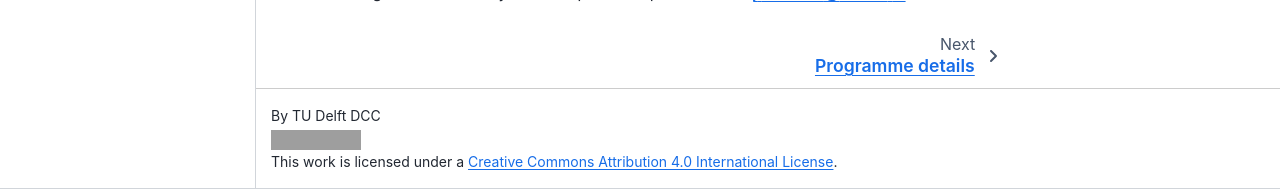
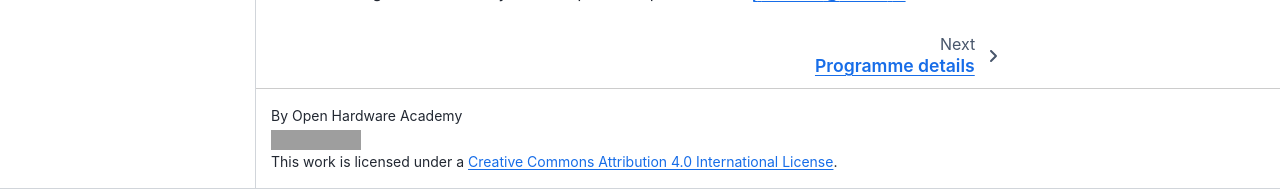
Before and after one commit to delftopenhardware/openhardware.academy, a Jupyter Book: the page built from docs/01_Welcome.md, in a window 1280 px wide and 1143 px high. Shown: the part 954-1143 px from the top of the window. Built offline with Jupyter Book 1.0.4 settings and Sphinx 7.4.7 and the Sphinx Book theme 1.1.4, drawn with Linux system fonts in a browser that asks for light colours; grey boxes are pictures that could not be loaded.

Commit message:
changed footer to open hardware academy

```diff
--- a/docs/_config.yml
+++ b/docs/_config.yml
@@ -1,7 +1,7 @@
 # in _config.yml
 title: "Open Hardware Academy"
 logo: img/logo.png
-author: TU Delft DCC
+author: Open Hardware Academy
 execute:
   execute_notebooks: "off"
 
```
